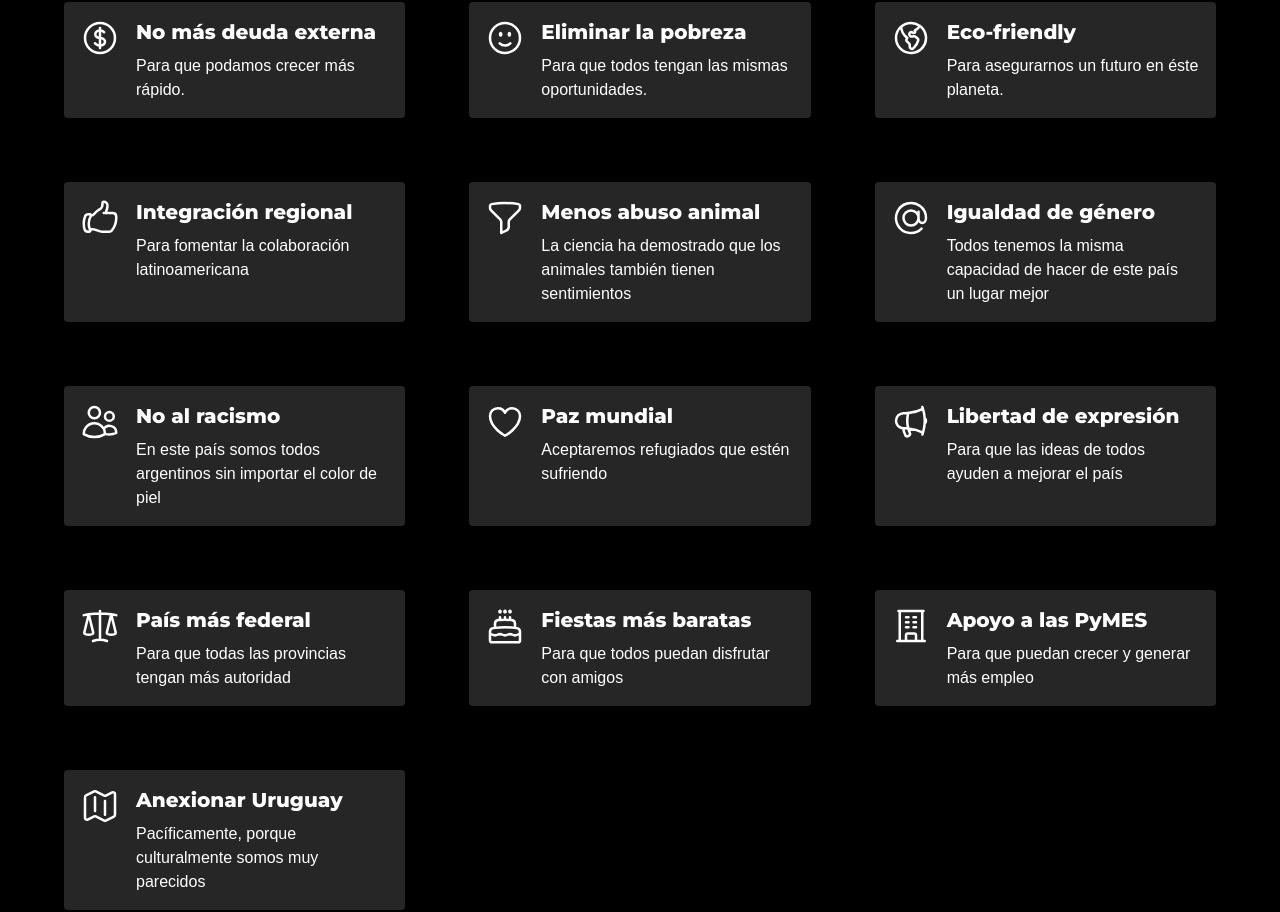
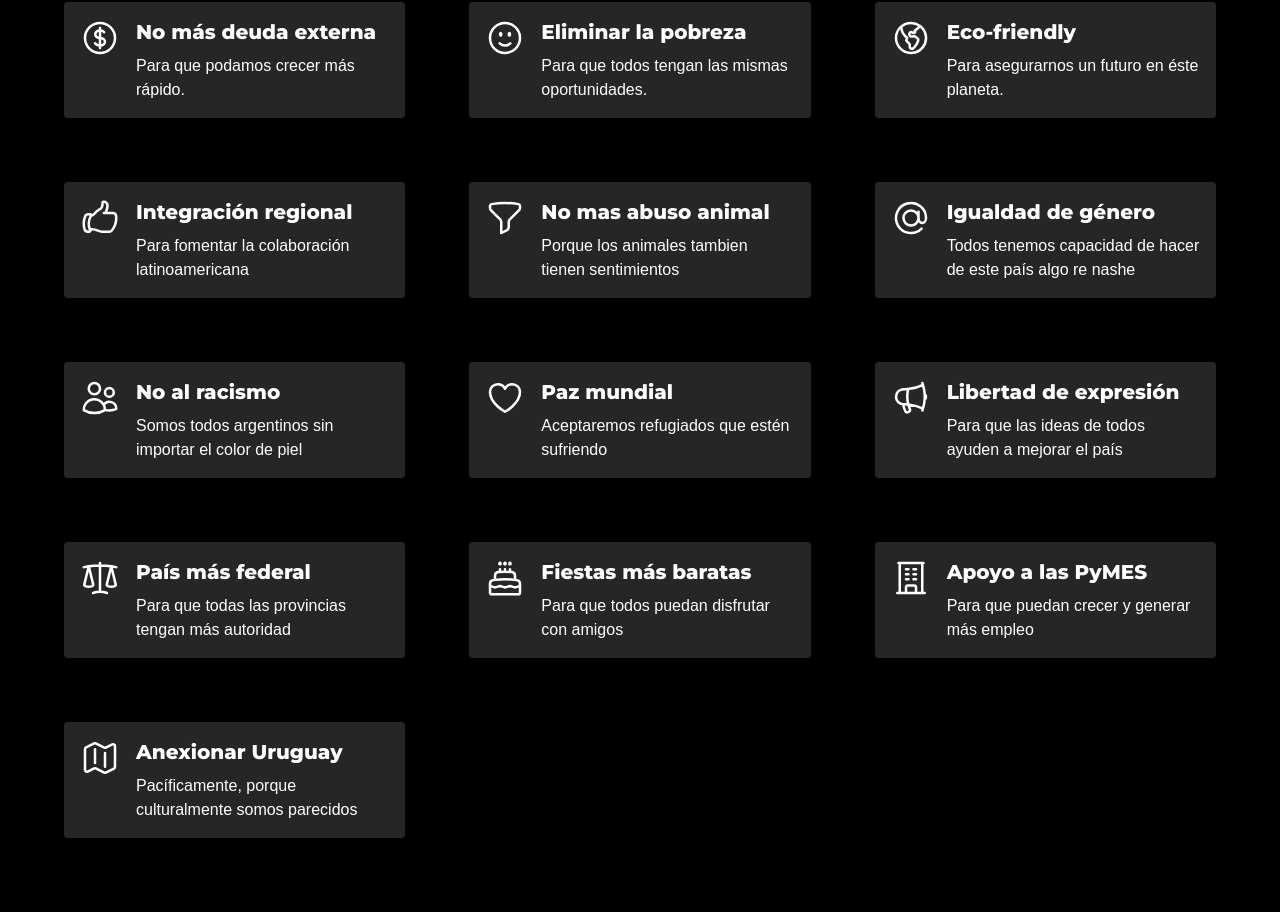
Before and after one commit to fj-gc/nashe, a Next.js app: page /propuestas in a window 1280 px wide. Shown: the part 736-1648 px from the top of the page. Built offline with nearby package versions, Linux system fonts and the light colour scheme; a web font is replaced by a local one.

Commit message:
Changed length of proposals description

```diff
--- a/src/components/navbar/Navbar.jsx
+++ b/src/components/navbar/Navbar.jsx
@@ -29,10 +29,11 @@ export default function Navbar() {
                         </svg>
                     </button>
                     <div className="flex flex-row items-center gap-8">
+                        <h5 className="text-3xl font-bold leading-none font-bebas">
+                            🤘NASHE🤘
+                        </h5>
                         <Link className="hover:underline hover:text-red-200 hidden md:block" href="/">
-                            <h5 className="text-3xl font-bold leading-none font-bebas">
-                                🤘NASHE🤘
-                            </h5>
+                            Inicio
                         </Link>
                         <Link className="hover:underline hover:text-red-200 hidden md:block" href="img/nashe.jpg">
                             Boleta
--- a/src/constants/jueguitos.jsx
+++ b/src/constants/jueguitos.jsx
@@ -1,4 +1,3 @@
-
 var jueguitos = [
     {
         url: "https://www.meteoblue.com/en/weather/widget/three?geoloc=detect&nocurrent=0&noforecast=0&days=7&tempunit=CELSIUS&windunit=KILOMETER_PER_HOUR&layout=image",
--- a/src/constants/proposals.jsx
+++ b/src/constants/proposals.jsx
@@ -17,7 +17,6 @@ import {
     ScaleIcon,
     CakeIcon,
     MapIcon,
-    BanknotesIcon
 } from "@heroicons/react/24/outline";
 
 var proposals = [
@@ -72,18 +71,18 @@ var proposals = [
         icon: <HandThumbUpIcon className="w-10 h-10 shrink-0" />
     },
     {
-        title: "Menos abuso animal",
-        content: "La ciencia ha demostrado que los animales también tienen sentimientos",
+        title: "No mas abuso animal",
+        content: "Porque los animales tambien tienen sentimientos",
         icon: <FunnelIcon className="w-10 h-10 shrink-0" />
     },
     {
         title: "Igualdad de género",
-        content: "Todos tenemos la misma capacidad de hacer de este país un lugar mejor",
+        content: "Todos tenemos capacidad de hacer de este país algo re nashe",
         icon: <AtSymbolIcon className="w-10 h-10 shrink-0" />
     },
     {
         title: "No al racismo",
-        content: "En este país somos todos argentinos sin importar el color de piel",
+        content: "Somos todos argentinos sin importar el color de piel",
         icon: <UsersIcon className="w-10 h-10 shrink-0" />
     },
     {
@@ -113,15 +112,9 @@ var proposals = [
     },
     {
         title: "Anexionar Uruguay",
-        content: "Pacíficamente, porque culturalmente somos muy parecidos",
+        content: "Pacíficamente, porque culturalmente somos parecidos",
         icon: <MapIcon className="w-10 h-10 shrink-0" />
-    },
-// Mejor todavía no
-//    {
-//        title: "Sorteos de IVA pago",
-//        content: "Sorteos anuales de 100 tarjetas de IVA pago por un año",
-//        icon: <BanknotesIcon className="w-10 h-10 shrink-0" />
-//    }
+    }
 ];
 
 export default proposals
```
